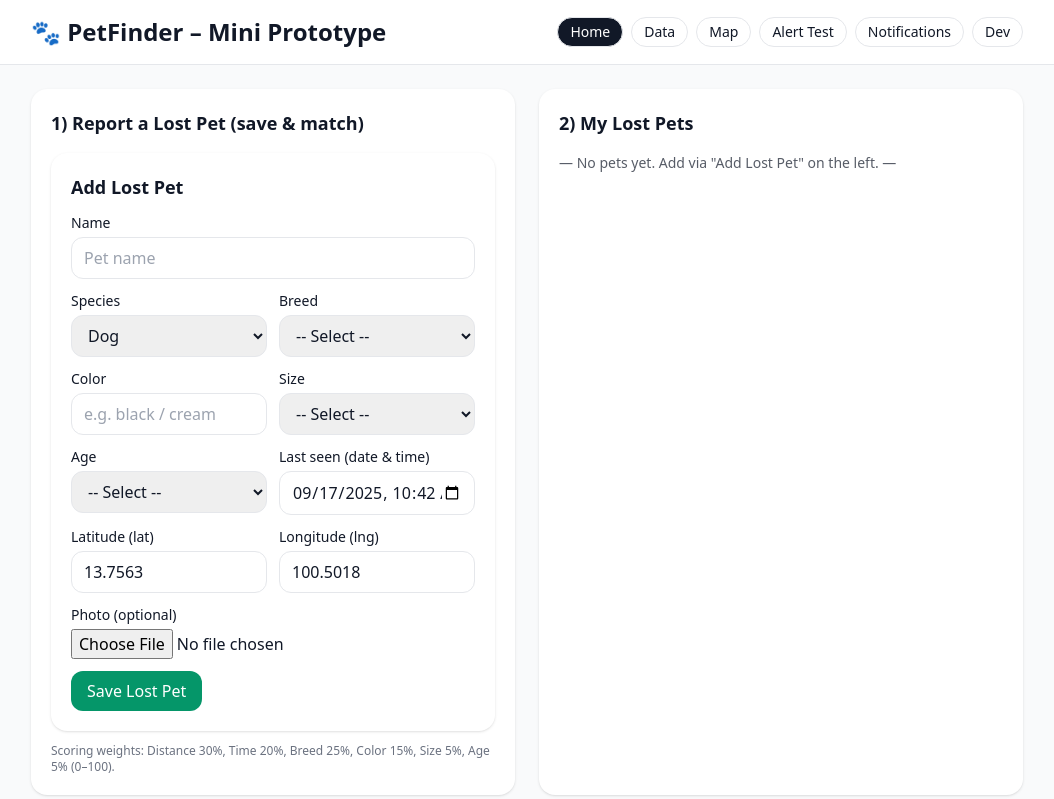
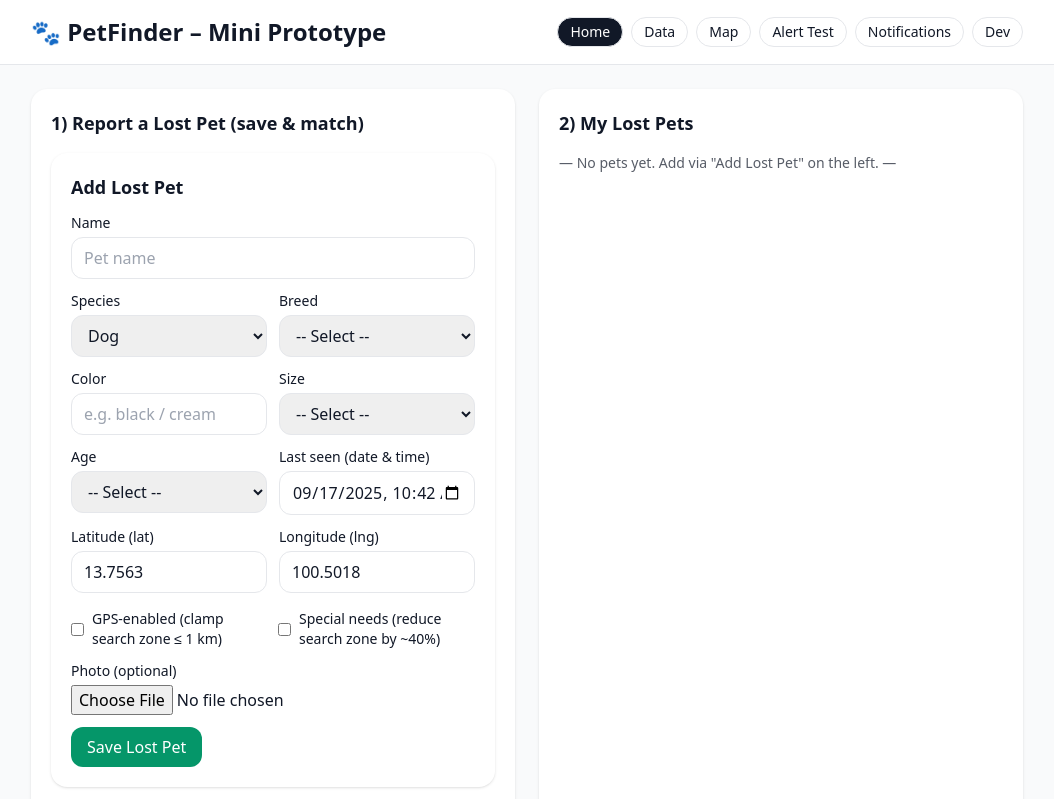
Before and after one commit to u6610909/PetFinder_Sofeware_testing, a React (Vite) app: page / in a window 1280 px wide. Shown: the top 799 px of the page, without its empty margins (113-1167 px from the left). Built offline with nearby package versions, Linux system fonts and the light colour scheme.

Commit message:
Initial commit for PetFinder project final

```diff
--- a/src/components/LostForm.jsx
+++ b/src/components/LostForm.jsx
@@ -1,9 +1,12 @@
 // =============================================
 // LostForm.jsx
-// Form to add a Lost Pet. On submit, it validates that the
-// "lastSeenAt" is not in the future, then emits the new lost
-// item via onAdd. Only UI text and comments were converted to
-// English. No logic was changed.
+// Form to add a Lost Pet.
+// - Validates that "lastSeenAt" is not in the future.
+// - Provides checkboxes for GPS-enabled and Special Needs:
+//   * GPS clamps the recommended search zone to ≤ 1 km (handled by consumers of this data).
+//   * Special Needs reduces the recommended search zone (e.g., ~40%) to account for slower movement.
+// - Emits the new lost item via onAdd.
+// Only UI text and comments were converted to English. Core logic remains unchanged.
 // =============================================
 
 import React, { useState } from "react";
@@ -45,16 +48,19 @@ export default function LostForm({ onAdd }) {
   const [state, setState] = useState({
     name: "", species: "dog", breed: "", color: "", size: "", age: "",
     lastSeenAt: nowLocalInputValue(), lat: 13.7563, lng: 100.5018, photoFile: null,
+    hasGPS: false, specialNeeds: false,
   });
 
   // Handle field changes
   const onChange = (e) => {
-    const { name, value, files } = e.target;
+    const { name, value, files, type, checked } = e.target;
     if (name === "photo") {
       setState((s) => ({ ...s, photoFile: files?.[0] || null }));
     } else if (name === "lastSeenAt") {
       // Let the user type freely; we'll validate on submit.
       setState((s) => ({ ...s, lastSeenAt: value }));
+    } else if (type === "checkbox") {
+      setState((s) => ({ ...s, [name]: Boolean(checked) }));
     } else {
       setState((s) => ({ ...s, [name]: name === "lat" || name === "lng" ? Number(value) : value }));
     }
@@ -78,6 +84,8 @@ export default function LostForm({ onAdd }) {
       color: state.color,
       size: state.size,
       age: state.age,
+      hasGPS: !!state.hasGPS,
+      specialNeeds: !!state.specialNeeds,
       lastSeenAt: state.lastSeenAt,
       photo: photo || null,
       geo: { lat: Number(state.lat), lng: Number(state.lng) },
@@ -144,6 +152,16 @@ export default function LostForm({ onAdd }) {
           <label className="block text-sm font-medium">Longitude (lng)</label>
           <input name="lng" type="number" step="0.0001" value={state.lng} onChange={onChange} className="mt-1 w-full rounded-xl border px-3 py-2" />
         </div>
+        <div className="col-span-2 flex items-center gap-6 mt-1">
+          <label className="inline-flex items-center gap-2 text-sm">
+            <input type="checkbox" name="hasGPS" checked={state.hasGPS} onChange={onChange} />
+            GPS-enabled (clamp search zone ≤ 1 km)
+          </label>
+          <label className="inline-flex items-center gap-2 text-sm">
+            <input type="checkbox" name="specialNeeds" checked={state.specialNeeds} onChange={onChange} />
+            Special needs (reduce search zone by ~40%)
+          </label>
+        </div>
         <div className="col-span-2">
           <label className="block text-sm font-medium">Photo (optional)</label>
           <input type="file" name="photo" accept="image/*" onChange={onChange} className="mt-1 w-full" />
--- a/src/components/MapLeafletPanel.jsx
+++ b/src/components/MapLeafletPanel.jsx
@@ -58,12 +58,13 @@ export default function MapLeafletPanel({ lost = [], sightings = [], myLostId =
               <LayersControl.Overlay checked name="Search Zone (mine only)">
                 <LayerGroup>
                   {(() => {
-                    const { km, tier, hours } = computeSearchRadiusKm(myLost.lastSeenAt);
+                    const { km, tier, hours } = computeSearchRadiusKm(myLost.lastSeenAt, { specialNeeds: !!myLost.specialNeeds });
+                    const zoneColor = myLost.specialNeeds ? "#ef4444" : "#3b82f6";
                     return (
                       <Circle
                         center={[myLost.geo.lat, myLost.geo.lng]}
                         radius={km * 1000}
-                        pathOptions={{ color: "#3b82f6", fillColor: "#3b82f6", fillOpacity: 0.08 }}
+                        pathOptions={{ color: zoneColor, fillColor: zoneColor, fillOpacity: 0.08 }}
                       >
                         <Popup>
                           <div className="text-sm">
```
